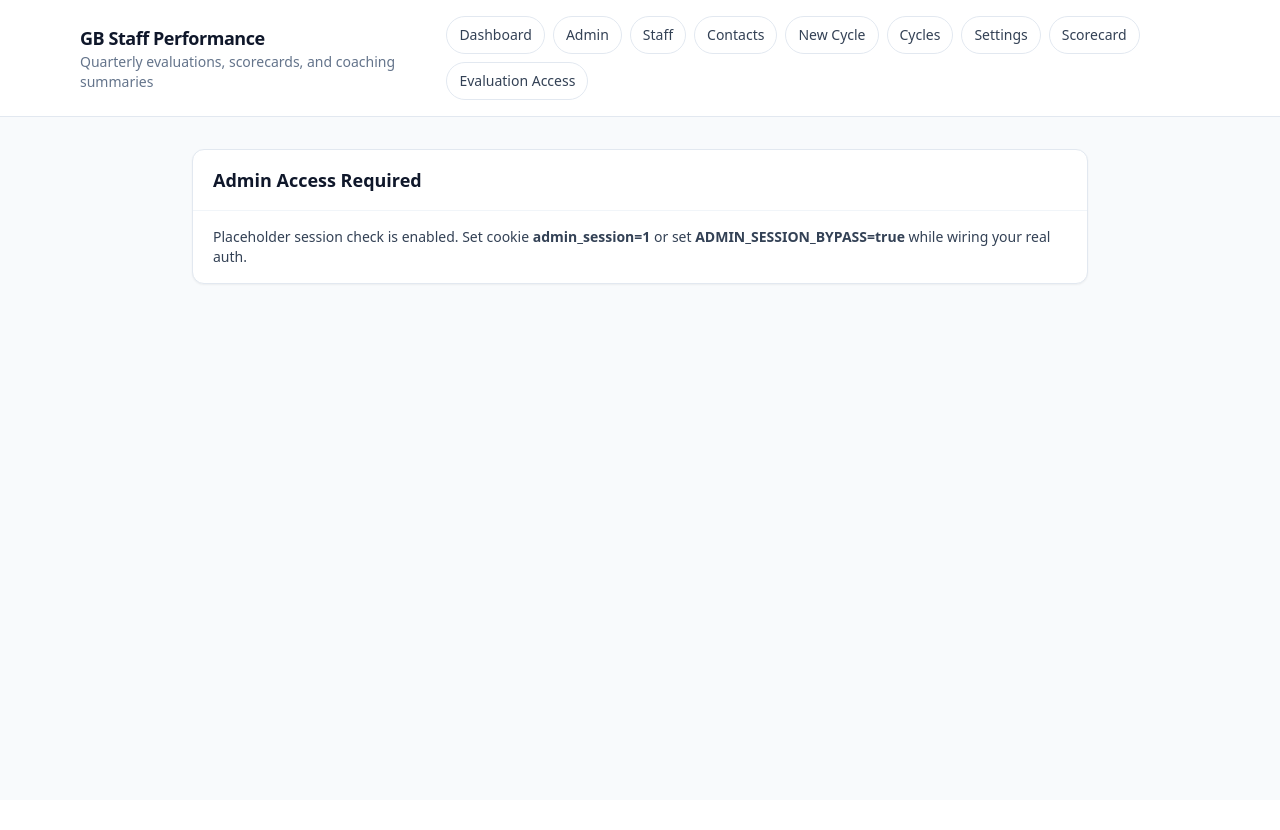
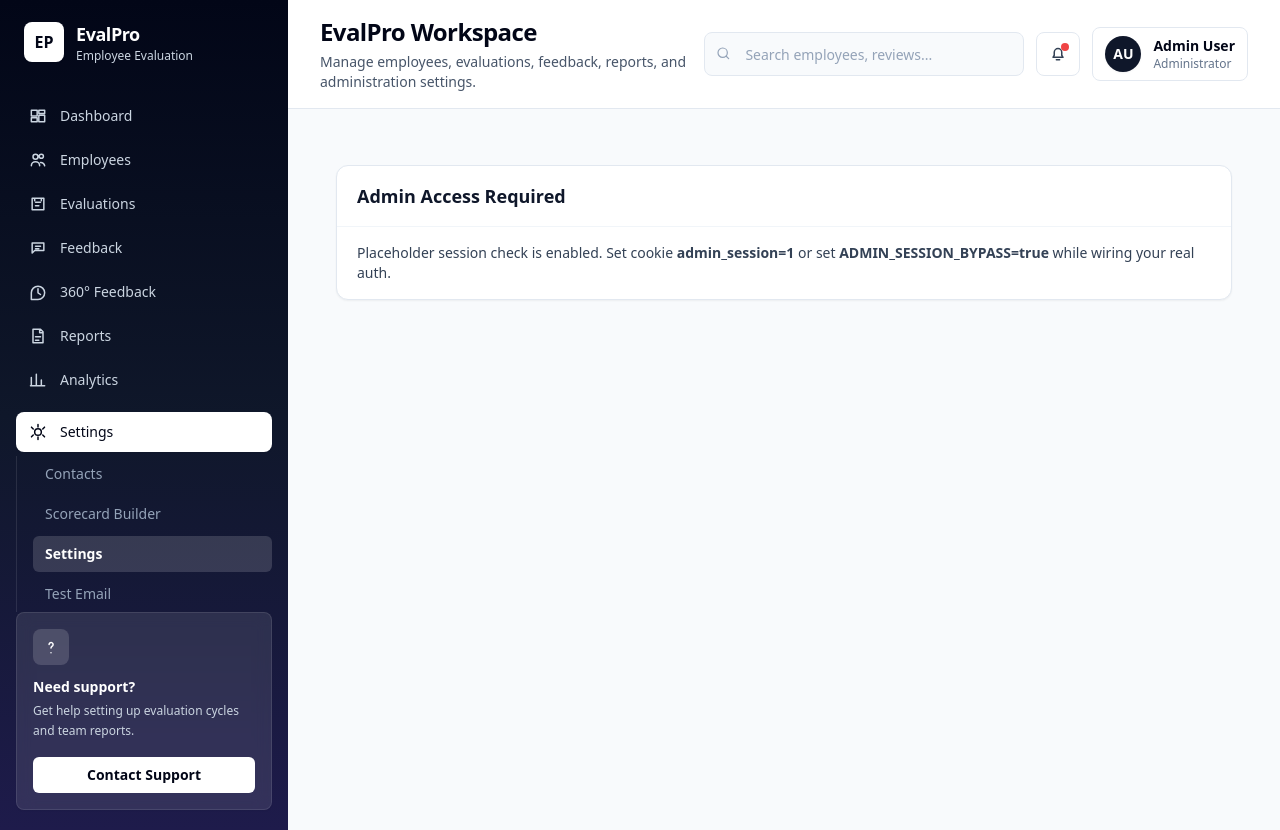
Before and after one commit to dufagundes/BJJPerformaceAvaliation, a Next.js app: page /admin/settings in a window 1280 px wide. Before the commit the page ends 800 px from the top, so only its background shows below. Built offline with nearby package versions, Linux system fonts and the light colour scheme; no server answers.

Commit message:
Unify admin pages with dashboard shell

```diff
--- a/app/admin/settings/settings-client.tsx
+++ b/app/admin/settings/settings-client.tsx
@@ -1,6 +1,7 @@
 "use client";
 
 import { FormEvent, useEffect, useState } from "react";
+import Link from "next/link";
 import { Button } from "../../../components/ui/button";
 import { Card, CardContent, CardHeader, CardTitle } from "../../../components/ui/card";
 import { Input } from "../../../components/ui/input";
@@ -41,6 +42,29 @@ type ScorecardWeights = {
 
 const WEIGHT_DECIMAL_SCALE = 6;
 const WEIGHT_SUM_EPSILON = 0.00001;
+
+const adminTools = [
+  {
+    title: "Contacts",
+    description: "Manage parent and student contacts used for evaluation invitations.",
+    href: "/admin/contacts",
+  },
+  {
+    title: "Scorecard Builder",
+    description: "Edit evaluation questions, audiences, options, and scorecard setup.",
+    href: "/admin/scorecard",
+  },
+  {
+    title: "App Settings",
+    description: "Configure evaluation defaults, reminders, and score weights.",
+    href: "/admin/settings",
+  },
+  {
+    title: "Test Email",
+    description: "Send a test message to confirm outbound email delivery.",
+    href: "/admin/test-email",
+  },
+];
 
 function normalizeWeight(value: number): number {
   return Number.parseFloat(Number(value).toFixed(WEIGHT_DECIMAL_SCALE));
@@ -300,6 +324,20 @@ export default function SettingsClient() {
           <p className="mt-1 text-sm text-slate-600">Configure default values for future evaluation cycles.</p>
         </div>
 
+        <section className="grid gap-3 sm:grid-cols-2">
+          {adminTools.map((tool) => (
+            <Link
+              key={tool.href}
+              href={tool.href}
+              className="rounded-lg border border-slate-200 bg-white p-4 shadow-sm transition hover:-translate-y-0.5 hover:border-indigo-200 hover:shadow-md focus:outline-none focus:ring-4 focus:ring-indigo-100"
+              aria-current={tool.href === "/admin/settings" ? "page" : undefined}
+            >
+              <span className="text-sm font-semibold text-slate-950">{tool.title}</span>
+              <span className="mt-1 block text-sm leading-5 text-slate-600">{tool.description}</span>
+            </Link>
+          ))}
+        </section>
+
         {message ? (
           <div className={`rounded-md px-3 py-2 text-sm ${isError ? "border border-rose-300 bg-rose-50 text-rose-800" : "border border-emerald-300 bg-emerald-50 text-emerald-800"}`}>
             {message}
--- a/app/dashboard/_components/app-shell.tsx
+++ b/app/dashboard/_components/app-shell.tsx
@@ -5,15 +5,25 @@ import { Header } from "./header";
 import { Sidebar } from "./sidebar";
 import type { DashboardUser } from "../mock-data";
 
-export function EvalProAppShell({ children, user }: { children: ReactNode; user: DashboardUser }) {
+export function EvalProAppShell({
+  children,
+  user,
+  title,
+  subtitle,
+}: {
+  children: ReactNode;
+  user: DashboardUser;
+  title?: string;
+  subtitle?: string;
+}) {
   const [sidebarOpen, setSidebarOpen] = useState(false);
 
   return (
     <div className="min-h-screen bg-slate-50 text-slate-950 lg:flex">
       <Sidebar isOpen={sidebarOpen} onClose={() => setSidebarOpen(false)} />
       <div className="min-w-0 flex-1">
-        <Header onMenuClick={() => setSidebarOpen(true)} user={user} />
-        <main className="px-4 py-6 sm:px-6 lg:px-8">{children}</main>
+        <Header onMenuClick={() => setSidebarOpen(true)} user={user} title={title} subtitle={subtitle} />
+        <div className="px-4 py-6 sm:px-6 lg:px-8">{children}</div>
       </div>
     </div>
   );
--- a/app/dashboard/_components/header.tsx
+++ b/app/dashboard/_components/header.tsx
@@ -7,9 +7,13 @@ import type { DashboardUser } from "../mock-data";
 type HeaderProps = {
   onMenuClick: () => void;
   user: DashboardUser;
+  title?: string;
+  subtitle?: string;
 };
 
-export function Header({ onMenuClick, user }: HeaderProps) {
+export function Header({ onMenuClick, user, title, subtitle }: HeaderProps) {
+  const firstName = user.name.split(" ")[0] ?? user.name;
+
   return (
     <header className="border-b border-slate-200 bg-white/95 px-4 py-4 backdrop-blur sm:px-6 lg:px-8">
       <div className="flex flex-col gap-4 xl:flex-row xl:items-center xl:justify-between">
@@ -23,8 +27,8 @@ export function Header({ onMenuClick, user }: HeaderProps) {
             <Icon name="menu" className="h-5 w-5" />
           </button>
           <div>
-            <h1 className="text-2xl font-semibold tracking-tight text-slate-950">Good morning, {user.name.split(" ")[0] ?? user.name}!</h1>
-            <p className="mt-1 text-sm text-slate-600">Here&apos;s what&apos;s happening with your team today.</p>
+            <h1 className="text-2xl font-semibold tracking-tight text-slate-950">{title ?? `Good morning, ${firstName}!`}</h1>
+            <p className="mt-1 text-sm text-slate-600">{subtitle ?? "Here's what's happening with your team today."}</p>
           </div>
         </div>
 
--- a/app/dashboard/_components/sidebar.tsx
+++ b/app/dashboard/_components/sidebar.tsx
@@ -1,6 +1,7 @@
 "use client";
 
 import Link from "next/link";
+import { usePathname } from "next/navigation";
 import { Icon } from "./icons";
 import { cn } from "../../../lib/utils";
 
@@ -10,18 +11,38 @@ type SidebarProps = {
 };
 
 const navigationItems = [
-  { label: "Dashboard", icon: "dashboard" as const, href: "/dashboard", active: true },
-  { label: "Employees", icon: "employees" as const, href: "/admin/staff", active: false },
-  { label: "Reviews", icon: "reviews" as const, href: "/admin/cycles", active: false },
-  { label: "Goals", icon: "goals" as const, href: "/admin/scorecard", active: false },
-  { label: "Feedback", icon: "feedback" as const, href: "/pending-evaluations", active: false },
-  { label: "360° Feedback", icon: "progress" as const, href: "/admin/cycles", active: false },
-  { label: "Reports", icon: "reports" as const, href: "/admin/staff", active: false },
-  { label: "Analytics", icon: "analytics" as const, href: "/admin", active: false },
-  { label: "Settings", icon: "settings" as const, href: "/admin/settings", active: false },
+  { label: "Dashboard", icon: "dashboard" as const, href: "/dashboard" },
+  { label: "Employees", icon: "employees" as const, href: "/admin/staff" },
+  { label: "Evaluations", icon: "reviews" as const, href: "/admin/cycles" },
+  { label: "Feedback", icon: "feedback" as const, href: "/pending-evaluations" },
+  { label: "360° Feedback", icon: "progress" as const, href: "/admin/cycles" },
+  { label: "Reports", icon: "reports" as const, href: "/admin/staff" },
+  { label: "Analytics", icon: "analytics" as const, href: "/admin" },
 ];
 
+const settingsItems = [
+  { label: "Contacts", href: "/admin/contacts" },
+  { label: "Scorecard Builder", href: "/admin/scorecard" },
+  { label: "Settings", href: "/admin/settings" },
+  { label: "Test Email", href: "/admin/test-email" },
+];
+
+function isActivePath(pathname: string, href: string): boolean {
+  if (href === "/dashboard") {
+    return pathname === "/" || pathname === "/dashboard";
+  }
+
+  if (href === "/admin") {
+    return pathname === "/admin" || pathname === "/admin/dashboard";
+  }
+
+  return pathname === href || pathname.startsWith(`${href}/`);
+}
+
 export function Sidebar({ isOpen, onClose }: SidebarProps) {
+  const pathname = usePathname();
+  const settingsActive = settingsItems.some((item) => isActivePath(pathname, item.href));
+
   return (
     <>
       <button
@@ -58,22 +79,62 @@ export function Sidebar({ isOpen, onClose }: SidebarProps) {
 
         <nav aria-label="Main navigation" className="flex-1 space-y-1">
           {navigationItems.map((item) => (
+            (() => {
+              const active = isActivePath(pathname, item.href);
+
+              return (
                 <Link
                   key={item.label}
                   href={item.href}
                   onClick={onClose}
                   className={cn(
                     "flex w-full items-center gap-3 rounded-lg px-3 py-2.5 text-left text-sm font-medium transition",
-                item.active
+                    active
                       ? "bg-white text-slate-950 shadow-sm"
                       : "text-slate-300 hover:bg-white/10 hover:text-white",
                   )}
-              aria-current={item.active ? "page" : undefined}
+                  aria-current={active ? "page" : undefined}
                 >
                   <Icon name={item.icon} className="h-5 w-5" />
                   {item.label}
                 </Link>
+              );
+            })()
           ))}
+
+          <div className="pt-2">
+            <Link
+              href="/admin/settings"
+              onClick={onClose}
+              className={cn(
+                "flex w-full items-center gap-3 rounded-lg px-3 py-2.5 text-left text-sm font-medium transition",
+                settingsActive ? "bg-white text-slate-950 shadow-sm" : "text-slate-300 hover:bg-white/10 hover:text-white",
+              )}
+              aria-current={settingsActive ? "page" : undefined}
+            >
+              <Icon name="settings" className="h-5 w-5" />
+              Settings
+            </Link>
+            <div className={cn("mt-1 space-y-1 border-l border-white/10 pl-4", settingsActive ? "block" : "hidden lg:block")}>
+              {settingsItems.map((item) => {
+                const active = isActivePath(pathname, item.href);
+
+                return (
+                  <Link
+                    key={item.href}
+                    href={item.href}
+                    onClick={onClose}
+                    className={cn(
+                      "block rounded-md px-3 py-2 text-sm transition",
+                      active ? "bg-white/15 font-semibold text-white" : "text-slate-400 hover:bg-white/10 hover:text-white",
+                    )}
+                  >
+                    {item.label}
+                  </Link>
+                );
+              })}
+            </div>
+          </div>
         </nav>
 
         <div className="rounded-lg border border-white/10 bg-white/10 p-4 shadow-sm backdrop-blur">
--- a/components/app-shell.tsx
+++ b/components/app-shell.tsx
@@ -1,56 +1,80 @@
 "use client";
 
-import Link from "next/link";
 import { usePathname } from "next/navigation";
-import type { ReactNode } from "react";
+import { useEffect, useState, type ReactNode } from "react";
+import { EvalProAppShell } from "../app/dashboard/_components/app-shell";
 
-const navItems = [
-  { href: "/admin", label: "Dashboard" },
-  { href: "/admin", label: "Admin" },
-  { href: "/admin/staff", label: "Staff" },
-  { href: "/admin/contacts", label: "Contacts" },
-  { href: "/admin/evaluations/new", label: "New Cycle" },
-  { href: "/admin/cycles", label: "Cycles" },
-  { href: "/admin/settings", label: "Settings" },
-  { href: "/admin/scorecard", label: "Scorecard" },
-  { href: "/evaluate", label: "Evaluation Access" },
-];
+type SessionPayload = {
+  user?: {
+    name?: string | null;
+    role?: string | null;
+  };
+};
+
+const fallbackShellUser = {
+  name: "Admin User",
+  role: "Administrator",
+  initials: "AU",
+};
+
+function initialsFor(name: string): string {
+  const parts = name.trim().split(/\s+/).filter(Boolean);
+  const first = parts[0]?.[0] ?? "A";
+  const second = parts.length > 1 ? parts[parts.length - 1]?.[0] : parts[0]?.[1];
+  return `${first}${second ?? ""}`.toUpperCase();
+}
 
 export default function AppShell({ children }: { children: ReactNode }) {
   const pathname = usePathname();
+  const [shellUser, setShellUser] = useState(fallbackShellUser);
   const isEvaluationForm = /^\/evaluate\/[^/]+/.test(pathname);
   const isStandaloneDashboard = pathname === "/dashboard";
+  const isAuthPage = /^\/admin\/(login|forgot-password|reset-password)/.test(pathname);
 
-  if (isEvaluationForm || isStandaloneDashboard) {
+  useEffect(() => {
+    let isMounted = true;
+
+    async function loadSession() {
+      try {
+        const response = await fetch("/api/auth/session", { cache: "no-store" });
+        if (!response.ok) {
+          return;
+        }
+
+        const session = (await response.json()) as SessionPayload;
+        const name = session.user?.name?.trim();
+        if (!name || !isMounted) {
+          return;
+        }
+
+        setShellUser({
+          name,
+          role: session.user?.role === "ADMIN" ? "Administrator" : session.user?.role ?? "Team Member",
+          initials: initialsFor(name),
+        });
+      } catch {
+        // Keep the fallback shell user if session loading fails.
+      }
+    }
+
+    void loadSession();
+
+    return () => {
+      isMounted = false;
+    };
+  }, []);
+
+  if (isEvaluationForm || isStandaloneDashboard || isAuthPage) {
     return <>{children}</>;
   }
 
   return (
-    <div className="min-h-screen bg-slate-50 text-slate-900">
-      <header className="border-b border-slate-200 bg-white/95 backdrop-blur">
-        <div className="mx-auto flex max-w-6xl flex-col gap-4 px-4 py-4 sm:flex-row sm:items-center sm:justify-between">
-          <div>
-            <Link href="/" className="text-lg font-semibold tracking-tight text-slate-900">
-              GB Staff Performance
-            </Link>
-            <p className="text-sm text-slate-500">Quarterly evaluations, scorecards, and coaching summaries</p>
-          </div>
-
-          <nav className="flex flex-wrap gap-2">
-            {navItems.map((item) => (
-              <Link
-                key={`${item.label}-${item.href}`}
-                href={item.href}
-                className="rounded-full border border-slate-200 px-3 py-2 text-sm font-medium text-slate-700 transition hover:border-slate-300 hover:bg-slate-100"
-              >
-                {item.label}
-              </Link>
-            ))}
-          </nav>
-        </div>
-      </header>
-
+    <EvalProAppShell
+      user={shellUser}
+      title="EvalPro Workspace"
+      subtitle="Manage employees, evaluations, feedback, reports, and administration settings."
+    >
       {children}
-    </div>
+    </EvalProAppShell>
   );
 }
```
Lines whose indentation alone changed are shown as unchanged.
